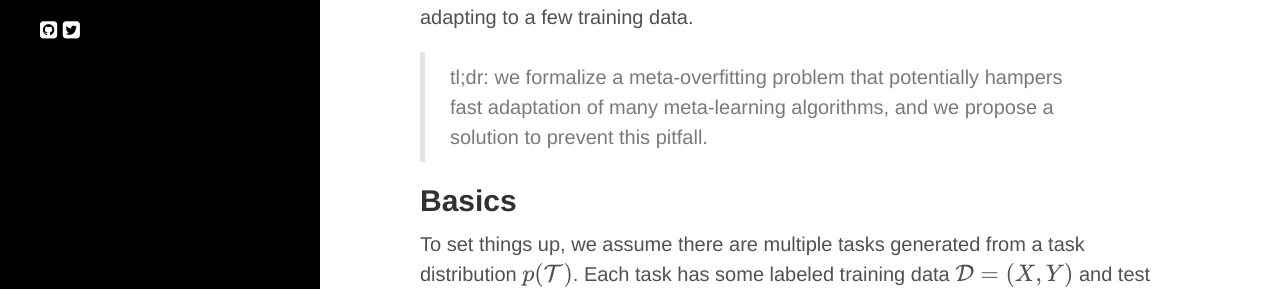
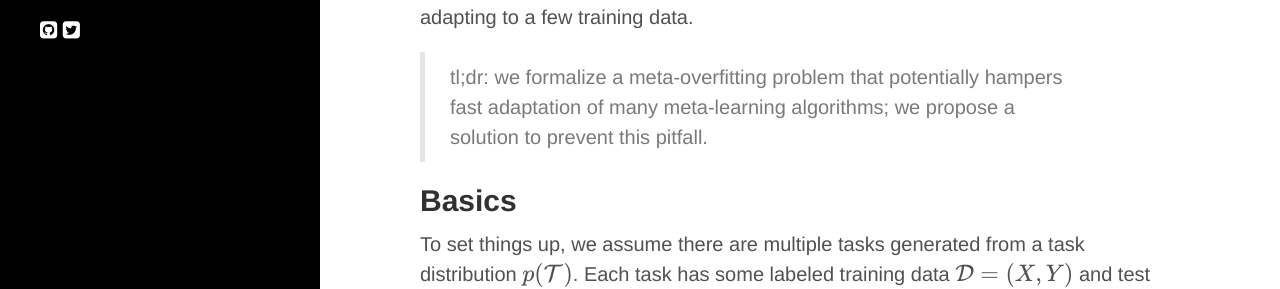
Before and after one commit to mingzhang-yin/mingzhang-yin.github.io, a Jekyll site: the page built from _posts/2020-04-10-Meta-learning-without-Memorization.md, in a window 1280 px wide and 900 px high. Shown: the part 482-771 px from the top of the window. Built offline with Jekyll 4.4.1, drawn with Linux system fonts in a browser that asks for light colours; nearby versions of some CDN libraries; formulas are drawn with MathJax 3.

Commit message:
Update 2020-04-10-Meta-learning-without-Memorization.md

```diff
--- a/_posts/2020-04-10-Meta-learning-without-Memorization.md
+++ b/_posts/2020-04-10-Meta-learning-without-Memorization.md
@@ -12,7 +12,7 @@ use_math: true
 
 Consider how people learn at school. In the morning, we go to school, taking classes and answering questions asked by teachers. In the evening, we go back home, finishing homeworks and checking answer key. This daily routine can be considered as solving a task everyday, with task training in class and validation at home. In the end, when graduate from school, we not only obtain specific knowledge, but learn how to learn as well, which is the goal of education after all. Meta-learning is a paradigm in artificial intelligence that mimics such learning procedure. By leveraging experience from previous tasks, it aims to be able to solve a new task by fast adapting to a few training data.
 
->tl;dr: we formalize a meta-overfitting problem that potentially hampers fast adaptation of many meta-learning algorithms, and we propose a solution to prevent this pitfall.
+>tl;dr: we formalize a meta-overfitting problem that potentially hampers fast adaptation of many meta-learning algorithms; we propose a solution to prevent this pitfall.
 
 ## Basics
 To set things up, we assume there are multiple tasks generated from a task distribution $p(\mathcal{T})$. Each task has some labeled training data $\mathcal{D} = (X,Y)$ and test data $\mathcal{D}^{\star} = (X^{\star},Y^{\star})$.  $\mathcal{M}$ represents all the meta-training data and $\mathcal{T}\_j$ is a new task. The meta-learner is trained on $\mathcal{M}$, adapted on the new task training data $\mathcal{D}_{j},$ and aims to make good predictions on the new task test inputs $X^{\star}\_{j}$. This process can be summarized in a hierarchical graphical model:
```
